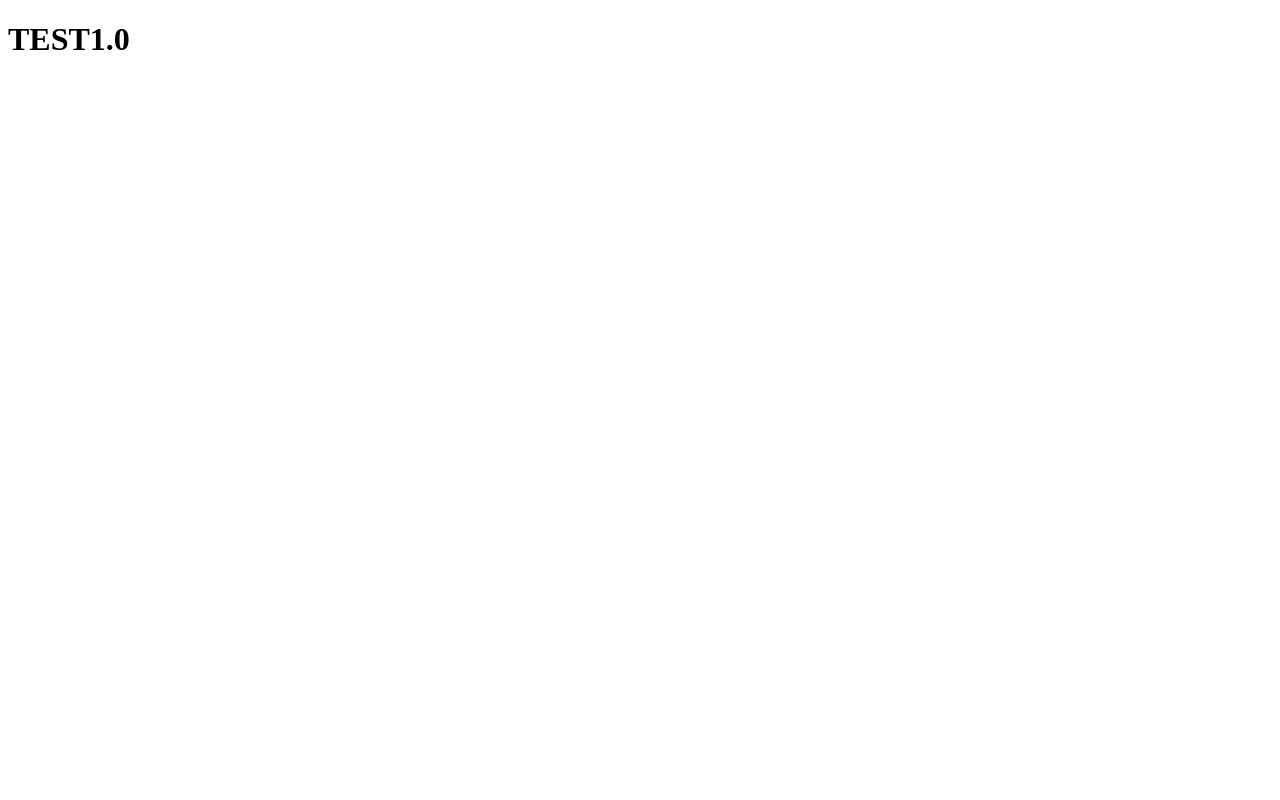
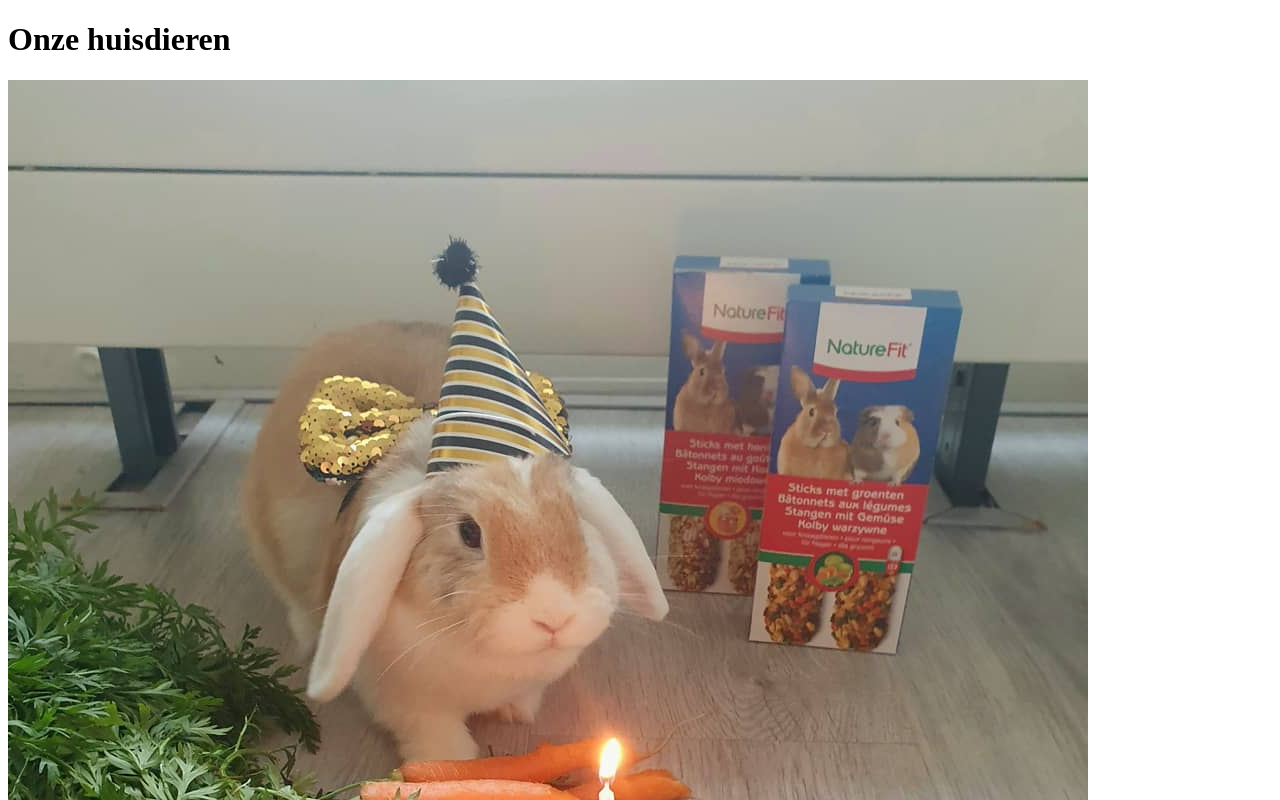
Before and after one commit to machbi/HTML2019, a plain HTML site: page h01/index.html in a window 1280 px wide. Shown: the top 800 px of the page. Drawn offline with Linux system fonts and the light colour scheme.

Commit message:
Plaatjes hoofdstuk 1 toegevoegd.

```diff
--- a/h01/index.html
+++ b/h01/index.html
@@ -5,6 +5,8 @@
     <title>Hoofdstuk 1</title>
 </head>
 <body>
-<h1>TEST1.0</h1>
+    <h1>Onze huisdieren</h1>
+    <img src="img/mira001.jpeg">
+    <img src="img/deku001.jpeg">
 </body>
 </html>
```
Also changed, not shown: h01/img/deku001.jpeg (added), h01/img/mira001.jpeg (added).
